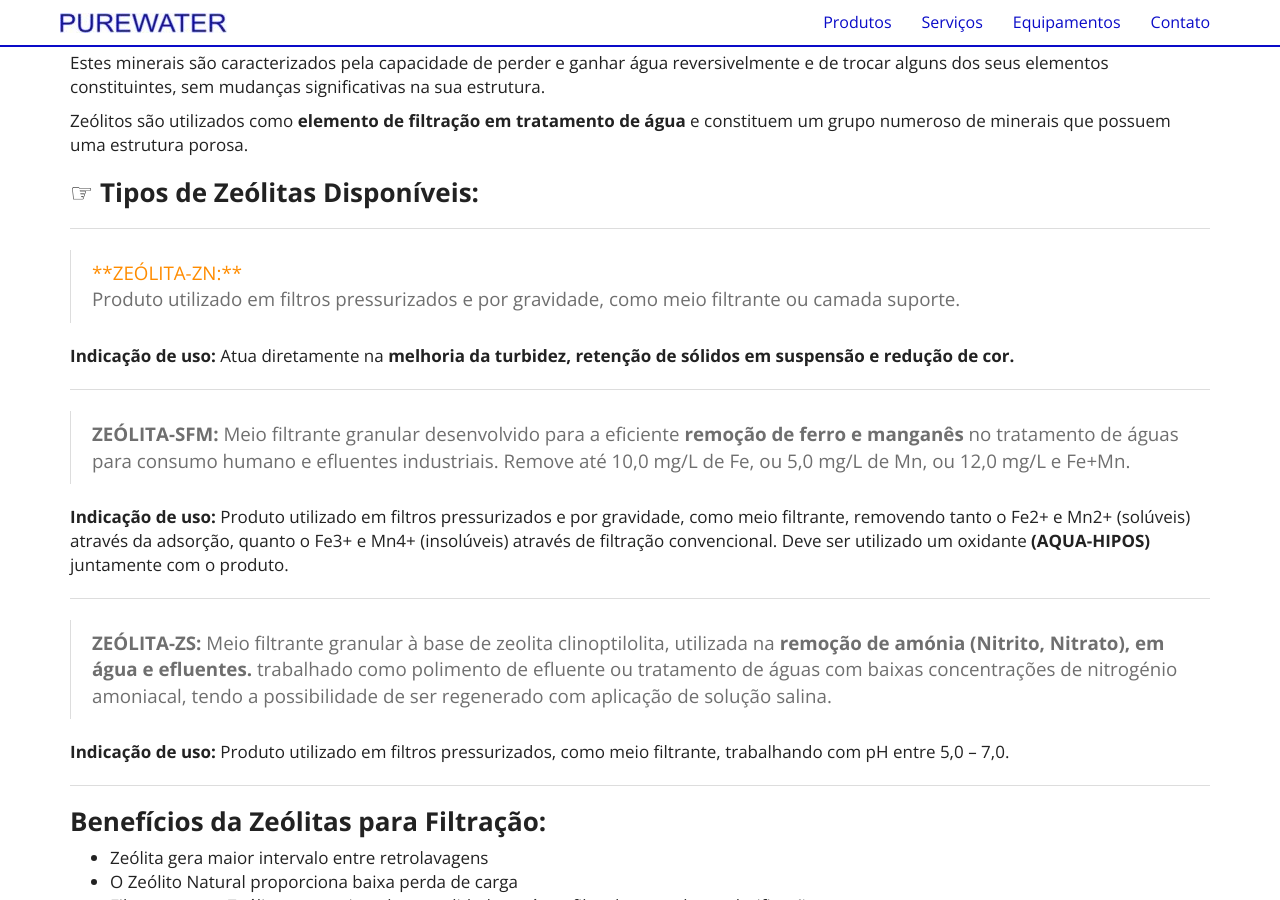
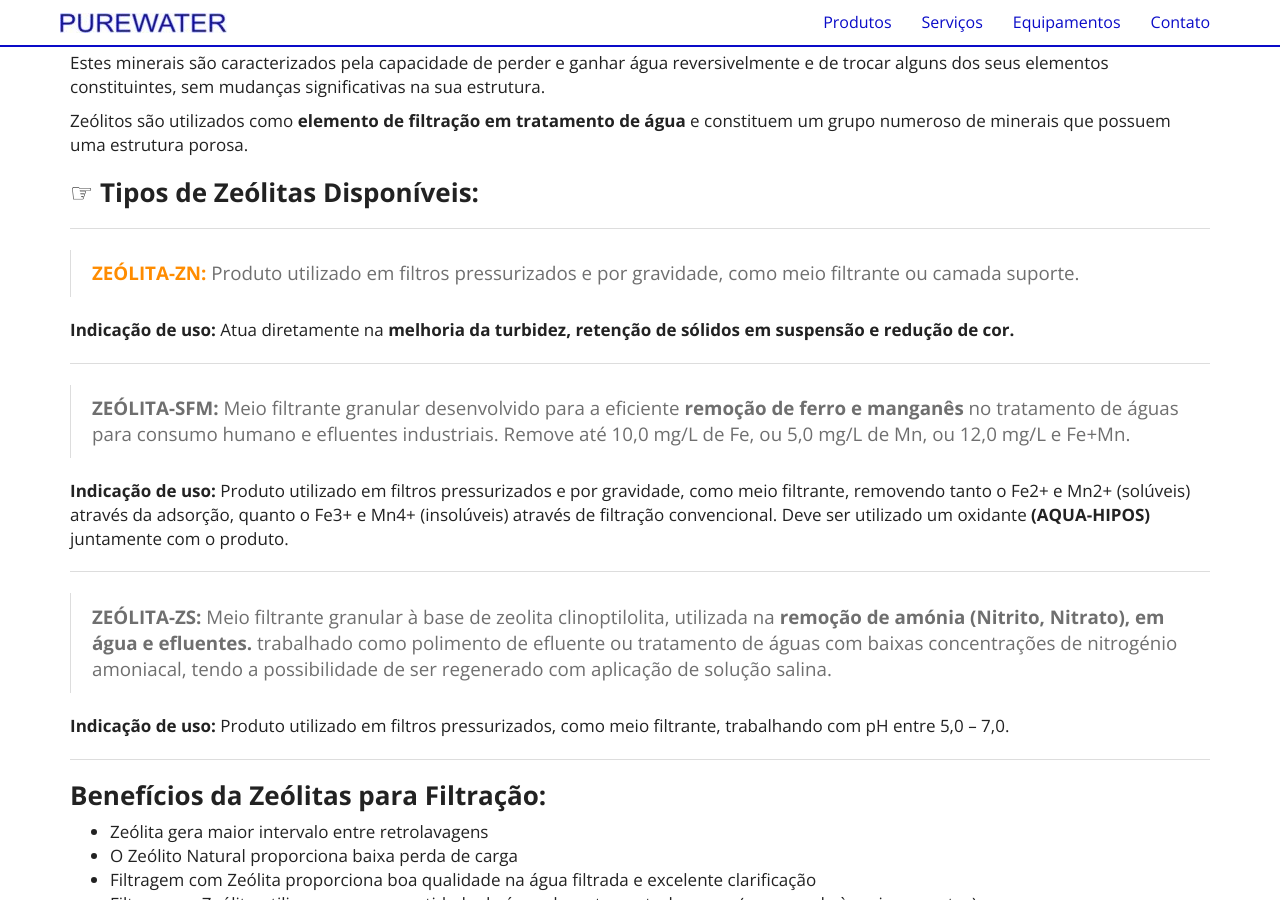
Before and after one commit to purewaterefluentes/purewaterefluentes.github.io, a Jekyll site: the page built from produtos/zeolita-para-filtro-de-agua.md, in a window 1280 px wide and 900 px high, scrolled down 448 px. Built offline with Jekyll 4.4.1, drawn with Linux system fonts in a browser that asks for light colours; nearby versions of some CDN libraries; library files that are not in the unit come from our copies.

Commit message:
Update zeolita-para-filtro-de-agua.md

```diff
--- a/produtos/zeolita-para-filtro-de-agua.md
+++ b/produtos/zeolita-para-filtro-de-agua.md
@@ -19,7 +19,7 @@ Zeólitos são utilizados como **elemento de filtração em tratamento de água*
 
 <hr>
 
-> <font color="#FF8C00">**ZEÓLITA-ZN:**</font> Produto utilizado em filtros pressurizados e por gravidade, como meio filtrante ou camada suporte.
+> **<font color="#FF8C00">ZEÓLITA-ZN:</font>** Produto utilizado em filtros pressurizados e por gravidade, como meio filtrante ou camada suporte.
 
 **Indicação de uso:** Atua diretamente na **melhoria da turbidez, retenção de sólidos em suspensão e redução de cor.**
 <hr>
```
